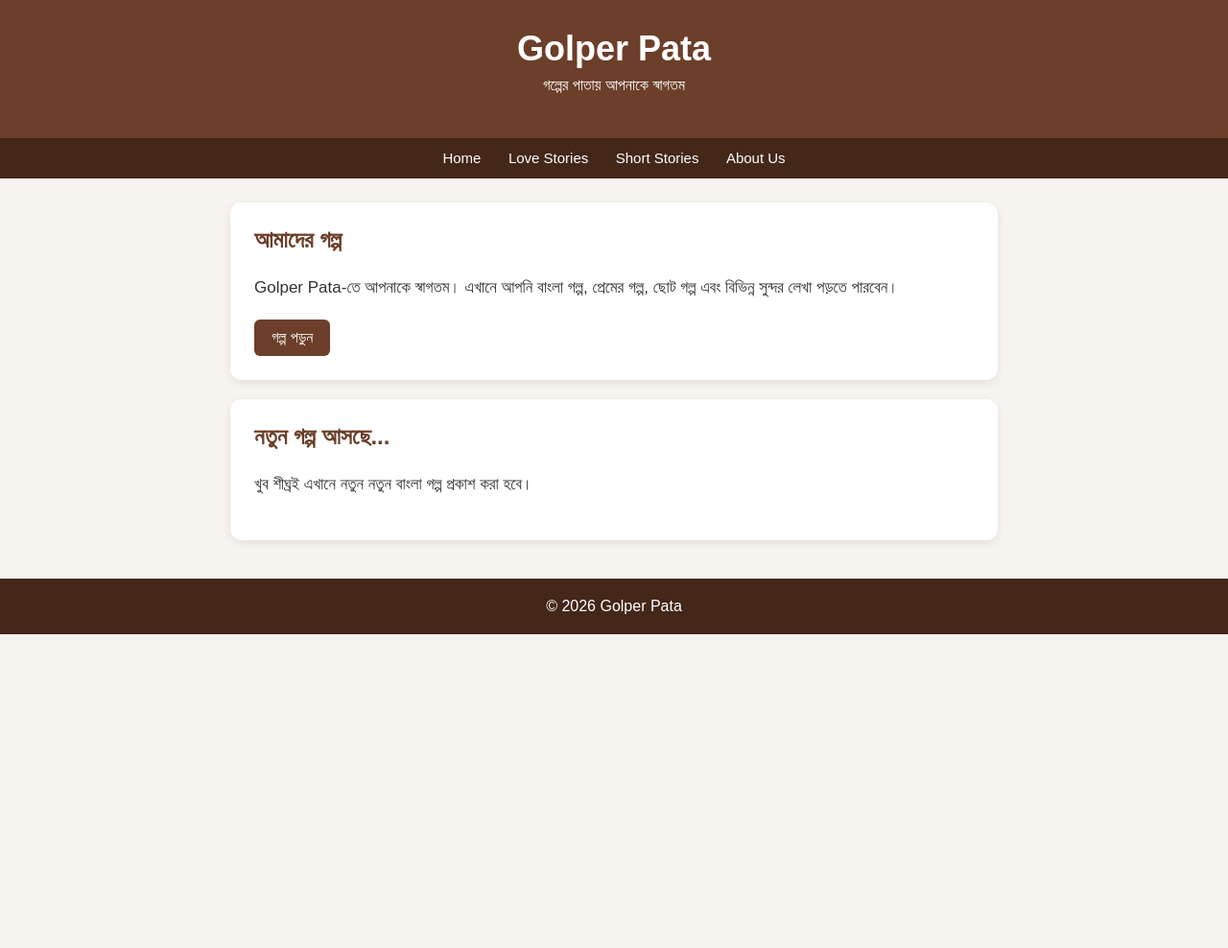
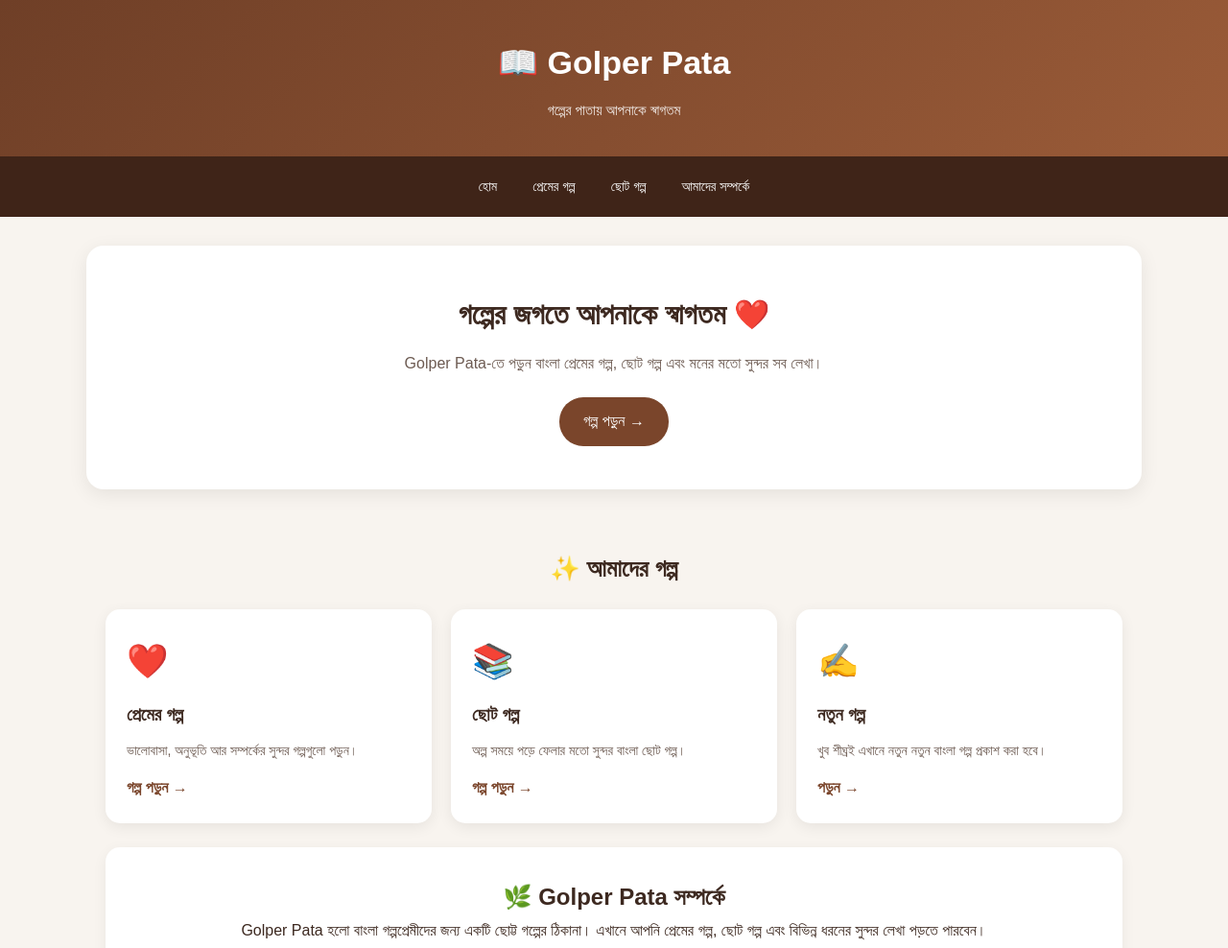
Before and after one commit to golperpata/golperpata.github.io, a plain HTML site: page index.html in a window 1280 px wide. Shown: the top 988 px of the page at 96% size. Before the commit the page ends 800 px from the top, so only its background shows below. Drawn offline with Linux system fonts and the light colour scheme.

Commit message:
Update index.html

```diff
--- a/index.html
+++ b/index.html
@@ -3,85 +3,205 @@
 <head>
 <meta charset="UTF-8">
 <meta name="viewport" content="width=device-width, initial-scale=1.0">
-<title>Golper Pata</title>
+
+<title>Golper Pata | বাংলা গল্পের পাতা</title>
 
 <style>
-body {
+* {
   margin: 0;
-  font-family: Arial, sans-serif;
-  background: #f7f3ee;
-  color: #333;
+  padding: 0;
+  box-sizing: border-box;
 }
 
+body {
+  font-family: Arial, sans-serif;
+  background: #f8f4ef;
+  color: #3d2920;
+  line-height: 1.8;
+}
+
+/* Header */
 header {
-  background: #6b3f2a;
+  background: linear-gradient(135deg, #6f3f27, #9a5b38);
   color: white;
   text-align: center;
-  padding: 30px 15px;
+  padding: 35px 15px;
 }
 
-header h1 {
-  margin: 0;
-  font-size: 36px;
+.logo {
+  font-size: 34px;
+  font-weight: bold;
 }
 
-header p {
-  margin-top: 8px;
-  font-size: 16px;
+.tagline {
+  font-size: 15px;
+  margin-top: 5px;
+  opacity: 0.9;
 }
 
+/* Navigation */
 nav {
-  background: #432719;
-  text-align: center;
-  padding: 12px;
+  background: #3f2418;
+  display: flex;
+  justify-content: center;
+  flex-wrap: wrap;
+  gap: 5px;
+  padding: 10px;
 }
 
 nav a {
   color: white;
   text-decoration: none;
-  margin: 0 12px;
-  font-size: 15px;
+  padding: 9px 16px;
+  border-radius: 20px;
+  font-size: 14px;
 }
 
-.container {
-  max-width: 800px;
-  margin: 25px auto;
-  padding: 0 15px;
+nav a:hover {
+  background: #9a5b38;
 }
 
-.story {
+/* Hero */
+.hero {
+  max-width: 1100px;
+  margin: 30px auto 20px;
+  padding: 45px 25px;
+  text-align: center;
   background: white;
-  padding: 25px;
-  margin-bottom: 20px;
-  border-radius: 12px;
-  box-shadow: 0 3px 10px rgba(0,0,0,0.08);
+  border-radius: 18px;
+  box-shadow: 0 5px 20px rgba(0,0,0,0.08);
 }
 
-.story h2 {
-  color: #6b3f2a;
-  margin-top: 0;
+.hero h1 {
+  font-size: 30px;
+  margin-bottom: 10px;
 }
 
-.story p {
-  line-height: 1.9;
-  font-size: 17px;
+.hero p {
+  color: #6d5b52;
+  max-width: 700px;
+  margin: auto;
 }
 
 .button {
   display: inline-block;
-  background: #6b3f2a;
+  margin-top: 20px;
+  padding: 11px 25px;
+  background: #7a452b;
   color: white;
-  padding: 10px 18px;
-  border-radius: 6px;
   text-decoration: none;
+  border-radius: 25px;
 }
 
+.button:hover {
+  background: #4f2b1d;
+}
+
+/* Section */
+.container {
+  max-width: 1100px;
+  margin: auto;
+  padding: 10px 20px 40px;
+}
+
+.section-title {
+  text-align: center;
+  font-size: 25px;
+  margin: 30px 0 20px;
+}
+
+/* Story Cards */
+.stories {
+  display: grid;
+  grid-template-columns: repeat(3, 1fr);
+  gap: 20px;
+}
+
+.card {
+  background: white;
+  padding: 22px;
+  border-radius: 15px;
+  box-shadow: 0 4px 15px rgba(0,0,0,0.07);
+  transition: 0.3s;
+}
+
+.card:hover {
+  transform: translateY(-5px);
+}
+
+.card-icon {
+  font-size: 35px;
+  margin-bottom: 8px;
+}
+
+.card h3 {
+  margin-bottom: 8px;
+}
+
+.card p {
+  color: #6d5b52;
+  font-size: 14px;
+}
+
+.read {
+  display: inline-block;
+  margin-top: 12px;
+  color: #7a452b;
+  text-decoration: none;
+  font-weight: bold;
+}
+
+/* About */
+.about {
+  background: white;
+  padding: 30px;
+  border-radius: 15px;
+  margin-top: 25px;
+  text-align: center;
+  box-shadow: 0 4px 15px rgba(0,0,0,0.06);
+}
+
+/* Footer */
 footer {
+  background: #3f2418;
+  color: white;
   text-align: center;
-  background: #432719;
-  color: white;
-  padding: 20px;
-  margin-top: 40px;
+  padding: 25px 10px;
+  margin-top: 30px;
+}
+
+footer p {
+  font-size: 14px;
+}
+
+/* Mobile */
+@media (max-width: 700px) {
+
+  .logo {
+    font-size: 28px;
+  }
+
+  .hero {
+    margin: 20px 12px;
+    padding: 35px 18px;
+  }
+
+  .hero h1 {
+    font-size: 25px;
+  }
+
+  .stories {
+    grid-template-columns: 1fr;
+  }
+
+  nav {
+    gap: 2px;
+  }
+
+  nav a {
+    font-size: 13px;
+    padding: 7px 10px;
+  }
 }
 </style>
 </head>
@@ -89,41 +209,87 @@ footer {
 <body>
 
 <header>
-  <h1>Golper Pata</h1>
-  <p>গল্পের পাতায় আপনাকে স্বাগতম</p>
+  <div class="logo">📖 Golper Pata</div>
+  <div class="tagline">গল্পের পাতায় আপনাকে স্বাগতম</div>
 </header>
 
 <nav>
-  <a href="#">Home</a>
-  <a href="#">Love Stories</a>
-  <a href="#">Short Stories</a>
-  <a href="#">About Us</a>
+  <a href="index.html">হোম</a>
+  <a href="love-stories.html">প্রেমের গল্প</a>
+  <a href="story1.html">ছোট গল্প</a>
+  <a href="about.html">আমাদের সম্পর্কে</a>
 </nav>
+
+<section class="hero">
+  <h1>গল্পের জগতে আপনাকে স্বাগতম ❤️</h1>
+
+  <p>
+    Golper Pata-তে পড়ুন বাংলা প্রেমের গল্প,
+    ছোট গল্প এবং মনের মতো সুন্দর সব লেখা।
+  </p>
+
+  <a class="button" href="story1.html">গল্প পড়ুন →</a>
+</section>
 
 <div class="container">
 
-  <div class="story">
-    <h2>আমাদের গল্প</h2>
-    <p>
-      Golper Pata-তে আপনাকে স্বাগতম।
-      এখানে আপনি বাংলা গল্প, প্রেমের গল্প,
-      ছোট গল্প এবং বিভিন্ন সুন্দর লেখা পড়তে পারবেন।
-    </p>
-    <a class="button" href="#">গল্প পড়ুন</a>
+  <h2 class="section-title">✨ আমাদের গল্প</h2>
+
+  <div class="stories">
+
+    <div class="card">
+      <div class="card-icon">❤️</div>
+      <h3>প্রেমের গল্প</h3>
+      <p>
+        ভালোবাসা, অনুভূতি আর সম্পর্কের সুন্দর
+        গল্পগুলো পড়ুন।
+      </p>
+      <a class="read" href="love-stories.html">
+        গল্প পড়ুন →
+      </a>
+    </div>
+
+    <div class="card">
+      <div class="card-icon">📚</div>
+      <h3>ছোট গল্প</h3>
+      <p>
+        অল্প সময়ে পড়ে ফেলার মতো সুন্দর
+        বাংলা ছোট গল্প।
+      </p>
+      <a class="read" href="story1.html">
+        গল্প পড়ুন →
+      </a>
+    </div>
+
+    <div class="card">
+      <div class="card-icon">✍️</div>
+      <h3>নতুন গল্প</h3>
+      <p>
+        খুব শীঘ্রই এখানে নতুন নতুন বাংলা
+        গল্প প্রকাশ করা হবে।
+      </p>
+      <a class="read" href="story1.html">
+        পড়ুন →
+      </a>
+    </div>
+
   </div>
 
-  <div class="story">
-    <h2>নতুন গল্প আসছে...</h2>
+  <div class="about">
+    <h2>🌿 Golper Pata সম্পর্কে</h2>
+
     <p>
-      খুব শীঘ্রই এখানে নতুন নতুন বাংলা গল্প প্রকাশ করা হবে।
+      Golper Pata হলো বাংলা গল্পপ্রেমীদের জন্য
+      একটি ছোট্ট গল্পের ঠিকানা। এখানে আপনি
+      প্রেমের গল্প, ছোট গল্প এবং বিভিন্ন ধরনের
+      সুন্দর লেখা পড়তে পারবেন।
     </p>
   </div>
 
 </div>
 
 <footer>
-  © 2026 Golper Pata
+  <p>© 2026 Golper Pata | বাংলা গল্পের পাতা</p>
 </footer>
 
-</body>
-</html>
+</b
```
